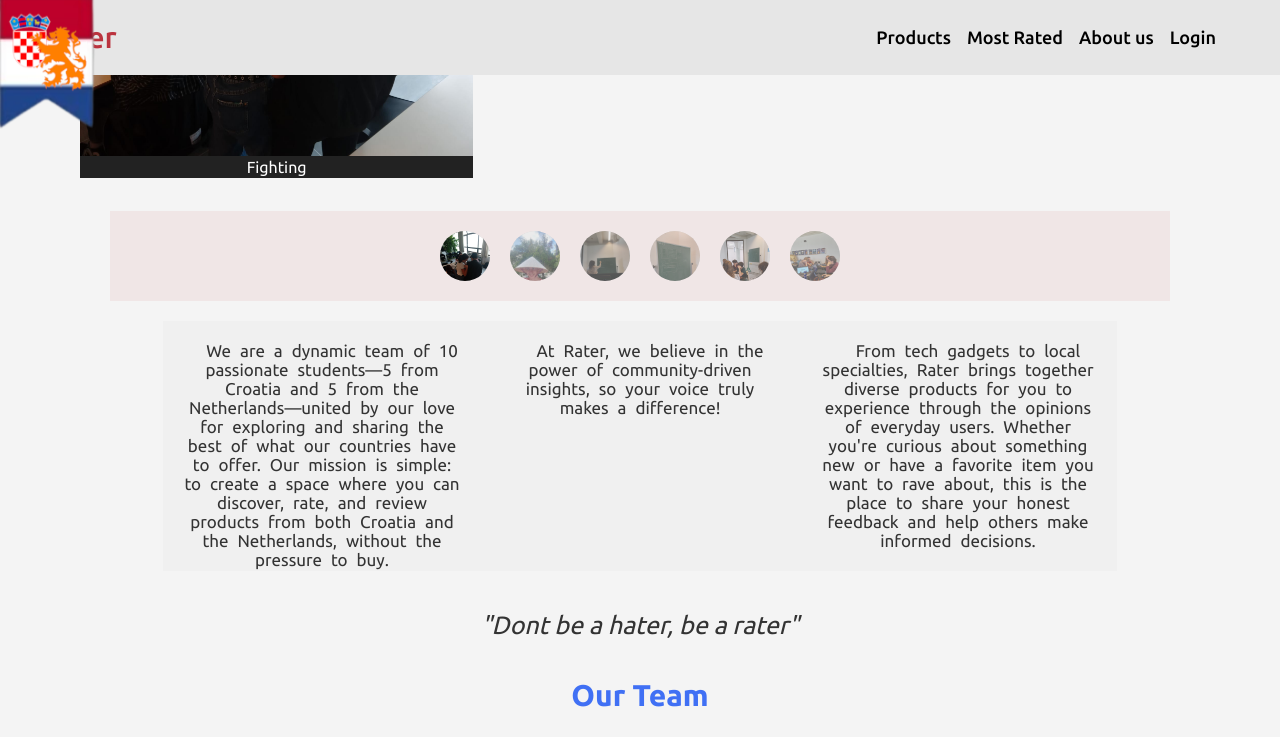
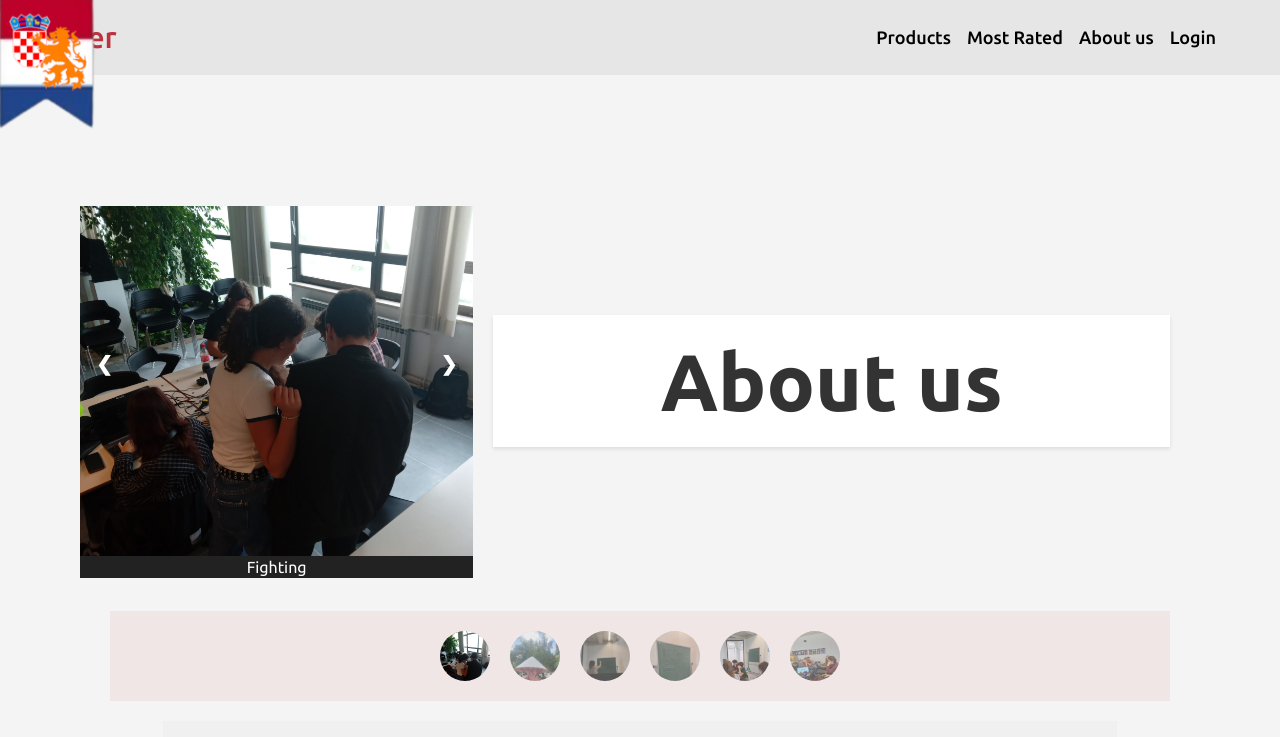
Before and after one commit to Rick-Janssen/CSP-Frontend, a React (Create React App) app: page /about in a window 1280 px wide. Shown: the top 737 px of the page. Built offline with nearby package versions, Linux system fonts and the light colour scheme.

Commit message:
margin changes

```diff
--- a/src/components/AboutUs/About.css
+++ b/src/components/AboutUs/About.css
@@ -12,7 +12,7 @@
   .container {
     width: 100%;
     max-width: 1100px;
-    margin: 0 auto;
+    margin-top: 100vh;
     padding: 20px;
     position: relative; /* Ensure the relative positioning for slides */
   }
@@ -221,5 +221,5 @@
     max-height: 350px; /* Ensures the image covers the container while maintaining aspect ratio */
 }
 .product-details{
-  margin-top: 650px
+
 }
```
